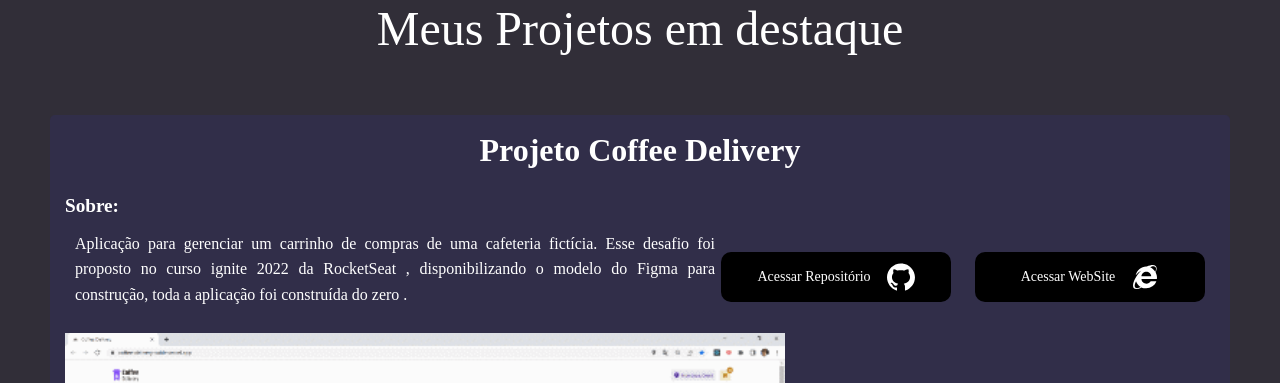
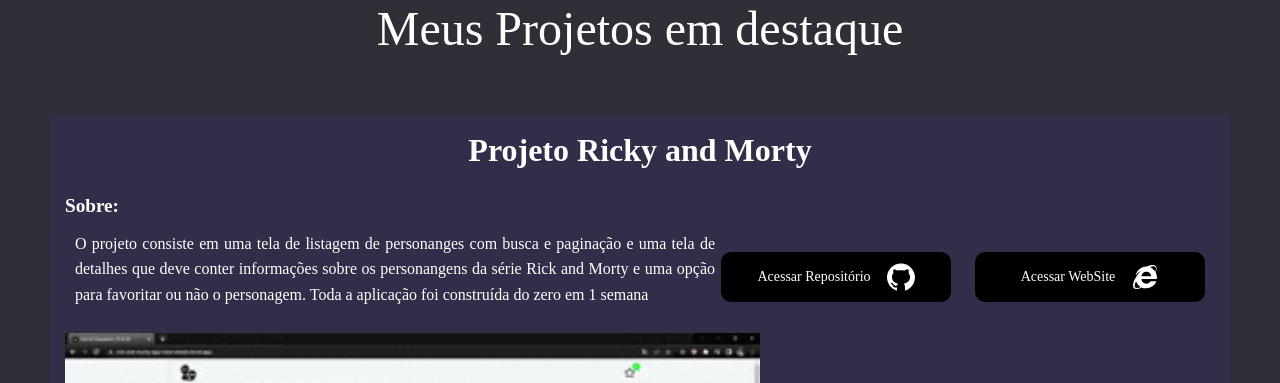
Before and after one commit to italocc-git/my-portfolio, a React (Create React App) app: page / in a window 1280 px wide. Shown: the part 1340-1723 px from the top of the page. Built offline with nearby package versions, Linux system fonts and the light colour scheme; grey boxes are pictures that could not be loaded.

Commit message:
adding new project to show on portfolio

```diff
--- a/src/components/MyProjects/data.ts
+++ b/src/components/MyProjects/data.ts
@@ -5,9 +5,18 @@
 import designSystemDemonstrationGif from '../../assets/gif/design-system-apresentation.gif'
 import nlwsetupDemonstrationGif from '../../assets/gif/nlw-setup-demonstration.gif'
 import gifCoffeeDelivery from '../../assets/gif/gif-coffee-delivery.gif'
-
+import rickAndMortyDemonstrationGif from '../../assets/gif/rick-and-morty-presentation-gif.gif'
 
 export const data: MyProjectsListProps[] = [
+    {
+        title: 'ricky_and_morty_title',
+        about: 'ricky_and_morty_about',
+        technologies: ['Typescript', 'React', 'React Hooks', 'Next', 'Styled Components', 'Redux', 'Ant Design', 'localStorage', 'controlled/uncontrolled states', 'responsive', 'Form Validation'],
+        demonstration: rickAndMortyDemonstrationGif,
+        linkGithub: 'https://github.com/italocc-git/rick-and-morty-app',
+        linkPublicate: 'https://rick-and-morty-hqqts6ib7-italocc-git.vercel.app/'
+
+    },
     {
         title: 'coffee_delivery_title',
         about: 'coffee_delivery_about',
--- a/src/intl/resources/en-us.json
+++ b/src/intl/resources/en-us.json
@@ -9,6 +9,8 @@
     "libraries_used": "Libraries used:",
     "about": "About:",
     "resume": "Resume",
+    "ricky_and_morty_title": "Ricky and Morty App Project",
+    "ricky_and_morty_about": "The project consists of a character list screen with search and pagination and a details screen that should contain information about the characters from the Rick and Morty series and an option to favor or not the character. The entire application was built from scratch in 1 week",
     "coffee_delivery_title": "Project Coffee Delivery",
     "coffee_delivery_about": "Application to manage a shopping cart of a fictional coffee shop. This challenge was proposed in RocketSeat's ignite 2022 course, making the Figma model available for construction, the entire application built from scratch.",
     "design_system_title": "Design System project with Radix elements",
--- a/src/intl/resources/pt-br.json
+++ b/src/intl/resources/pt-br.json
@@ -9,6 +9,8 @@
     "libraries_used": "Bibliotecas utilizadas:",
     "about": "Sobre:",
     "resume": "Currículo",
+    "ricky_and_morty_title": "Projeto Ricky and Morty",
+    "ricky_and_morty_about": "O projeto consiste em uma tela de listagem de personanges com busca e paginação e uma tela de detalhes que deve conter informações sobre os personangens da série Rick and Morty e uma opção para favoritar ou não o personagem. Toda a aplicação foi construída do zero em 1 semana",
     "coffee_delivery_title": "Projeto Coffee Delivery",
     "coffee_delivery_about": "Aplicação para gerenciar um carrinho de compras de uma cafeteria fictícia. Esse desafio foi proposto no curso ignite 2022 da RocketSeat , disponibilizando o modelo do Figma para construção, toda a aplicação foi construída do zero .",
     "design_system_title": "Projeto Design System com elementos do Radix",
```
Also changed, not shown: src/assets/gif/rick-and-morty-presentation-gif.gif (added).
